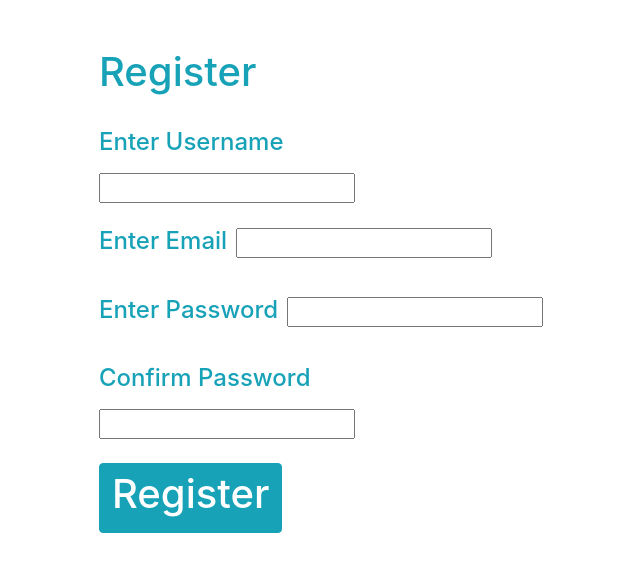
After one commit to DoomKitty87/Ansel-Stanik, a PHP site: page /register.php in a window 1280 px wide. The commit adds this page. Shown: the top 572 px of the page, without its empty margins (366-1006 px from the left). Run offline with PHP 8.4, Linux system fonts and the light colour scheme.

Commit message:
aded a binfd of stuf

```diff
--- a/conn.php
+++ b/conn.php
@@ -7,5 +7,6 @@ $pass = '$200^Carrot';
 $dbname = 'website';
 $dsn = "mysql:host=$host;dbname=$dbname";
 $options = array(
-    PDO::ATTR_ERRMODE
-)
+    PDO::ATTR_ERRMODE => PDO::ERRMODE_EXCEPTION,
+);
+$conn = new PDO($dsn, $username, $pass, $options);
--- /dev/null
+++ b/register.php
@@ -0,0 +1,67 @@
+<?php
+include 'conn.php';
+//Check if user has submitted the form
+if (isset($_POST['register'])) {
+    $username = $_POST['username'];
+    $email = $_POST['email'];
+    $password = $_POST['password'];
+    $password2 = $_POST['password2'];
+    if ($password == $password2) {
+        $password = password_hash($password, PASSWORD_DEFAULT);
+    }
+    else {
+        echo "<div class='alert alert-danger' role='alert'>
+        Passwords Do Not Match.
+      </div>";
+    }
+    //Insert into database
+    $sql = "INSERT INTO users (username, email, `password`) VALUES ('$username','$email','$password')";
+    $conn->exec($sql);
+}
+?>
+<!DOCTYPE html>
+<html lang="en">
+<head>
+    <meta charset="UTF-8">
+    <meta name="viewport" content="width=device-width, initial-scale=1.0">
+    <meta http-equiv="X-UA-Compatible" content="ie=edge">
+    <title>Register Your Account</title>
+    <link rel="stylesheet" href="https://stackpath.bootstrapcdn.com/bootstrap/4.3.1/css/bootstrap.min.css" integrity="sha384-ggOyR0iXCbMQv3Xipma34MD+dH/1fQ784/j6cY/iJTQUOhcWr7x9JvoRxT2MZw1T" crossorigin="anonymous">
+</head>
+<body>
+    <div class="container">
+        <div class="row">
+            <div class="col-4"></div>
+            <div class="col-5">
+                <br>
+                <br>
+        <h1 class="text-info" >Register</h1>
+        <form action="" method="post">
+            <br>
+            <div class="form-root">
+                <label for="username"><h4 class="text-info mr-1">Enter Username</h4></label>
+                <input type="text" name="username" id="username" required>
+            </div>
+            <br>
+            <div class="form-root">
+                <label for="email"><h4 class="text-info mr-1">Enter Email</h4></label>
+                <input type="email" name="email" id="email" required>
+            </div>
+            <br>
+            <div class="form-root">
+                <label for="password"><h4 class="text-info mr-1">Enter Password</h4></label>
+                <input type="password" name="password" id="password" required>
+            </div>
+            <br>
+            <div class="form-root">
+                <label for="password2"><h4 class="text-info mr-1">Confirm Password</h4></label>
+                <input type="password" name="password2" id="password2" required>
+            </div>
+            <br>
+            <button type="submit" class="btn btn-info" name="register"><h1>Register</h1></button>
+        </form>
+            </div>
+        </div>
+    </div>
+</body>
+</html>
```
Also changed, not shown: index.php (+32 -0 lines).
